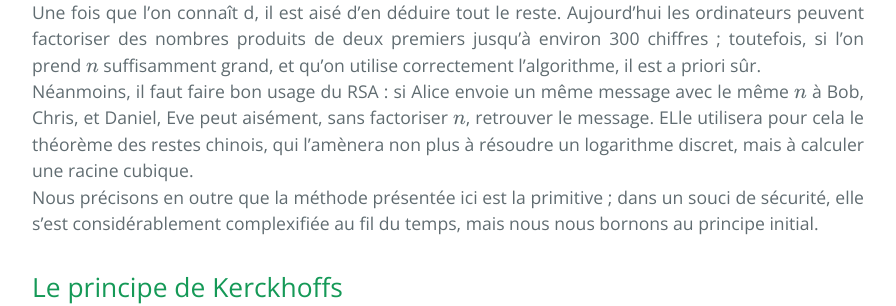
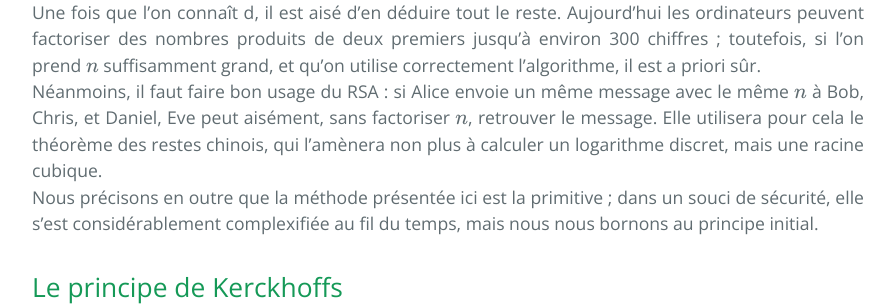
Before and after one commit to SamuelGallay/CryptoTPE, a Jekyll site: the page built from pages/4_Internet/3_rsa.md, in a window 1280 px wide and 900 px high, scrolled down 2327 px. Shown: the part 155-461 px from the top of the window, without its empty margins (192-1088 px from the left). Built offline with Jekyll 4.4.1, drawn with Linux system fonts in a browser that asks for light colours; our own code applies the rules of GitHub Pages for plain Markdown files; formulas are drawn with MathJax 3; some of the changed text lies outside the part shown.

Commit message:
Update 3_rsa.md

```diff
--- a/pages/4_Internet/3_rsa.md
+++ b/pages/4_Internet/3_rsa.md
@@ -22,7 +22,7 @@ Cet algorithme est encore utilisé aujourd'hui notamment pour le commerce élect
 
 Bob détermine 4 nombres $$ p, q, e $$ et $$ d $$.
 * $$ p $$ et $$ q $$ sont deux nombres premiers ; on note $$ n $$ leur produit ($$ n = pq $$)
-* $$ \phi (n) = (p-1)(q-1) : c'est l'indicatrice d'Euler, qui représente le nombre d'entiers inférieurs à $$ n $$ et premiers avec $$ n $$
+* $$ \phi (n) = (p-1)(q-1) $$ : c'est l'indicatrice d'Euler, qui représente le nombre d'entiers inférieurs à $$ n $$ et premiers avec $$ n $$
 * e est un entier premier avec $$ \phi (n) $$
 * d vérifie l'égalité $$ ed = 1 \bmod \phi (n) $$ ce qui équivaut à dire que $$ ed-1 $$ est un multiple de $$ \phi (n) $$
 On peut utiliser l'algorithme d'Euclide pour déterminer d à partir des trois autres nombres (remarque : il existe un unique d respectant l'égalité) \\
@@ -61,7 +61,7 @@ Il trouve 103 : **La clef secrète est (103 ; 209)**
 La  méthode générale pour casser le RSA est de factoriser n en p et q, et en déduire l'exposant secret d. \\
 Une fois que l'on connaît d, il est aisé d'en déduire tout le reste.
 Aujourd'hui les ordinateurs peuvent factoriser des nombres produits de deux premiers jusqu'à environ 300 chiffres ; toutefois, si l'on prend $$ n $$ suffisamment grand, et qu'on utilise correctement l'algorithme, il est a priori sûr. \\
-Néanmoins, il faut faire bon usage du RSA : si Alice envoie un même message avec le même $$ n $$ à Bob, Chris, et Daniel, Eve peut aisément, sans factoriser $$ n $$, retrouver le message. ELle utilisera pour cela le théorème des restes chinois, qui l'amènera non plus à résoudre un logarithme discret, mais à calculer une racine cubique. \\
+Néanmoins, il faut faire bon usage du RSA : si Alice envoie un même message avec le même $$ n $$ à Bob, Chris, et Daniel, Eve peut aisément, sans factoriser $$ n $$, retrouver le message. Elle utilisera pour cela le théorème des restes chinois, qui l'amènera non plus à calculer un logarithme discret, mais une racine cubique. \\
 Nous précisons en outre que la méthode présentée ici est la primitive ; dans un souci de sécurité, elle s'est considérablement complexifiée au fil du temps, mais nous nous bornons au principe initial.
 
 ## Le principe de Kerckhoffs
```
